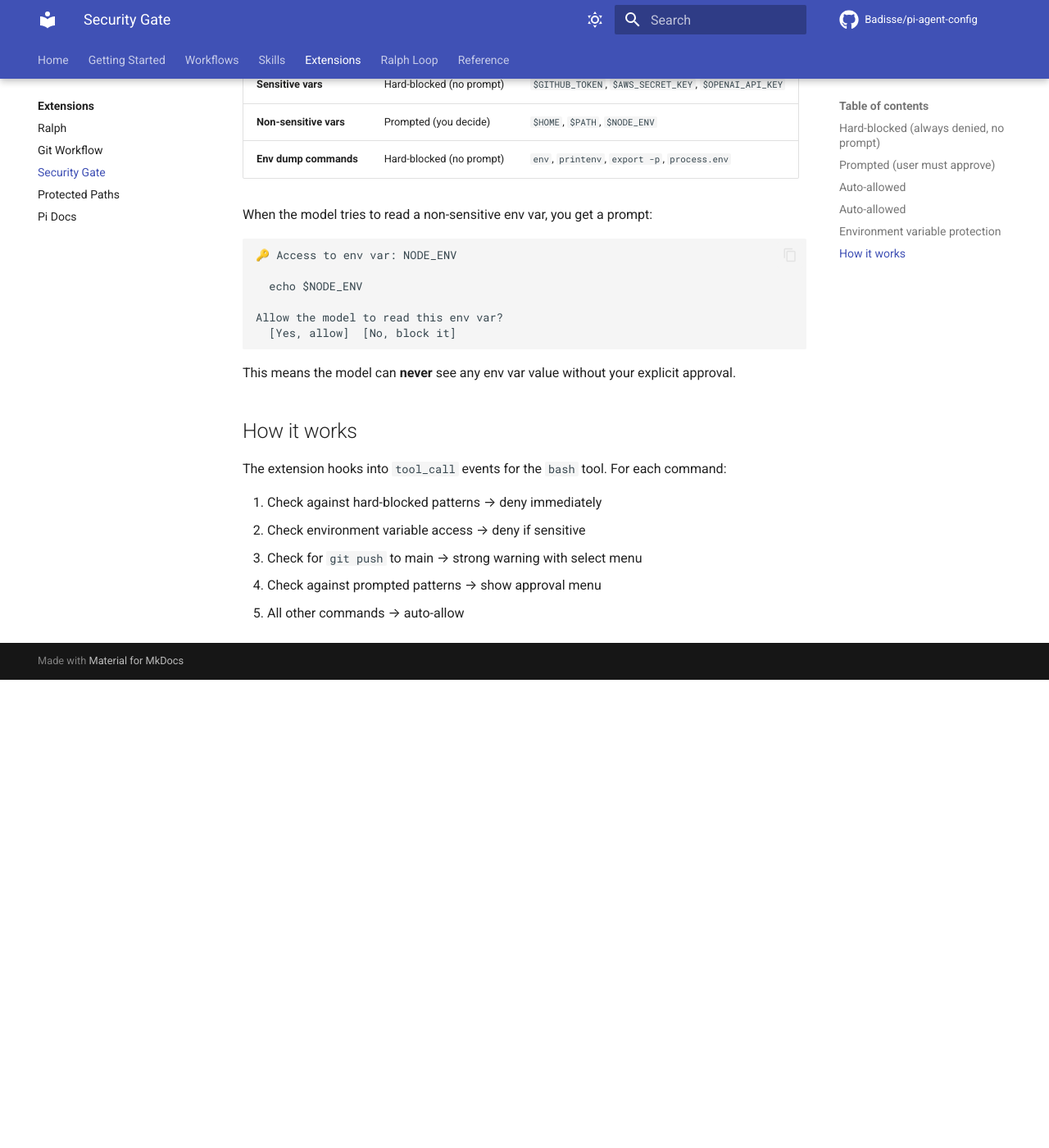
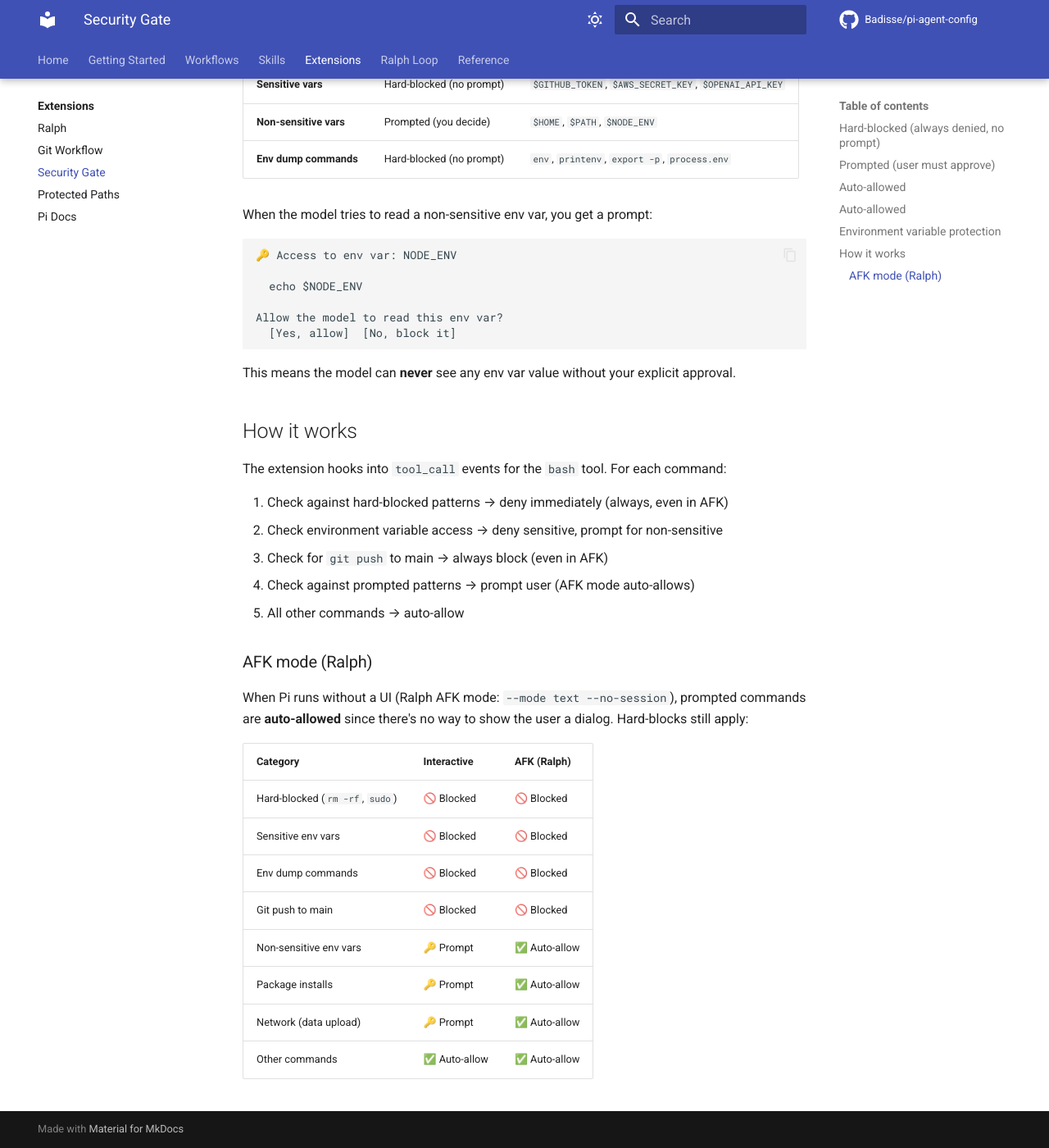
Before and after one commit to Badisse/pi-agent-config, an MkDocs documentation site: the page built from docs/extensions/security-gate.md, in a window 1280 px wide and 1400 px high, scrolled down 1656 px. Shown: the whole window at 82% size. Built offline with MkDocs 1.6.1 and Material for MkDocs 9.7.7, drawn with Linux system fonts in a browser that asks for light colours; comment, search, counter and statistics services are not loaded; before the commit the page ends 2485 px from its top, so only the background shows below that.

Commit message:
fix(security): auto-allow prompted commands in AFK mode
Ralph runs without a UI, so prompted commands must auto-allow.
Hard-blocks (destructive, sensitive env, push to main) still apply.
Git push to main is now always hard-blocked, no override.

```diff
--- a/docs/extensions/security-gate.md
+++ b/docs/extensions/security-gate.md
@@ -64,8 +64,23 @@ This means the model can **never** see any env var value without your explicit a
 
 The extension hooks into `tool_call` events for the `bash` tool. For each command:
 
-1. Check against hard-blocked patterns → deny immediately
-2. Check environment variable access → deny if sensitive
-3. Check for `git push` to main → strong warning with select menu
-4. Check against prompted patterns → show approval menu
+1. Check against hard-blocked patterns → deny immediately (always, even in AFK)
+2. Check environment variable access → deny sensitive, prompt for non-sensitive
+3. Check for `git push` to main → always block (even in AFK)
+4. Check against prompted patterns → prompt user (AFK mode auto-allows)
 5. All other commands → auto-allow
+
+### AFK mode (Ralph)
+
+When Pi runs without a UI (Ralph AFK mode: `--mode text --no-session`), prompted commands are **auto-allowed** since there's no way to show the user a dialog. Hard-blocks still apply:
+
+| Category | Interactive | AFK (Ralph) |
+|---|---|---|
+| Hard-blocked (`rm -rf`, `sudo`) | 🚫 Blocked | 🚫 Blocked |
+| Sensitive env vars | 🚫 Blocked | 🚫 Blocked |
+| Env dump commands | 🚫 Blocked | 🚫 Blocked |
+| Git push to main | 🚫 Blocked | 🚫 Blocked |
+| Non-sensitive env vars | 🔑 Prompt | ✅ Auto-allow |
+| Package installs | 🔑 Prompt | ✅ Auto-allow |
+| Network (data upload) | 🔑 Prompt | ✅ Auto-allow |
+| Other commands | ✅ Auto-allow | ✅ Auto-allow |
```
Also changed, not shown: 1 other file.
